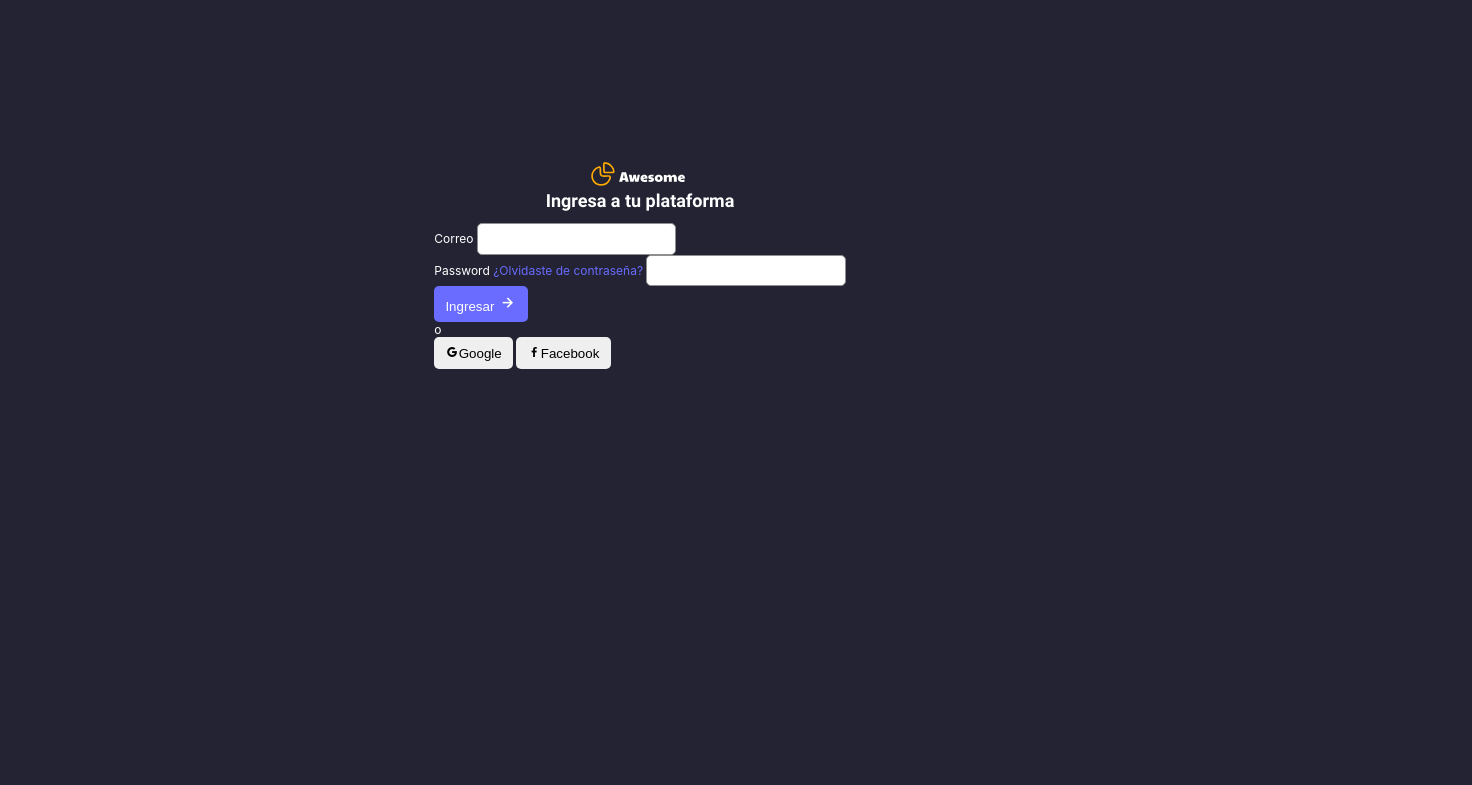
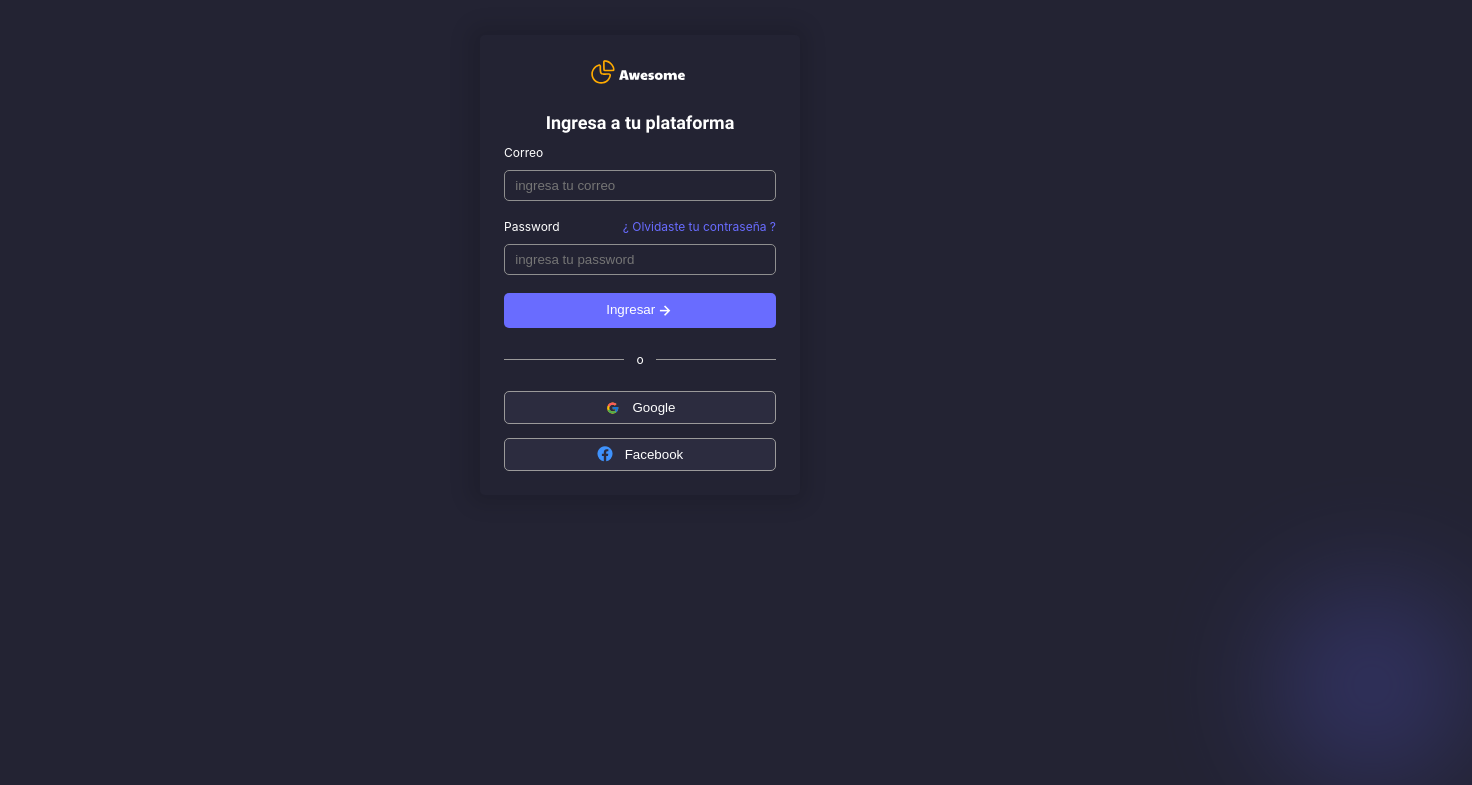
Before and after one commit to Ivanproyectos/desarrollo-web-coder, a plain HTML site: page pages/login.html in a window 1280 px wide. Shown: the part 135-920 px from the top of the page, 1472 px wide, since content can reach past the window. Before the commit the page ends 800 px from the top, so only its background shows below. Drawn offline with Linux system fonts and the light colour scheme; a web font is replaced by a local one.

Commit message:
pagina de login listo

```diff
--- a/pages/login.html
+++ b/pages/login.html
@@ -7,36 +7,68 @@
 <link rel="stylesheet" href="../styles/login.css">
 <title>Awesome: Login</title>
 </head>
+
 <body>
+    <div class="filtro-bottom"></div>
     <main class="wrapper">
         <section class="login">
-       <div class="form-login wrapper">
+            <div class="login__form">
                 <form>
-                <figure class="header__logo text-center">
+                    <figure class="text-center login__logo">
                         <img src="../assets/img/Logo.svg">
                     </figure>
                     <h1 class="text-center">Ingresa a tu plataforma</h1>
                     <div class="form-group">
                         <label for="correo">Correo</label>
-                    <input class="control-input" name="correo" id="correo" type="email">
+                        <input class="control-input" name="correo" id="correo" type="email"
+                            placeholder="ingresa tu correo">
                     </div>
                     <div class="form-group">
-                    <label for="password">Password <a class="text-primary">¿Olvidaste de contraseña?</a></label>
-                    <input class="control-input" name="password" id="password" type="password">
+                        <div class="login__label-password">
+                            <label for="password">Password</label>
+                            <a class="text-primary">¿ Olvidaste tu contraseña ?</a>
                         </div>
-                 <button class="btn btn-primary">Ingresar   <i class='bx bx-right-arrow-alt bx-sm'></i></button>
-                 <!--<p>¿Aun no tienes cuenta ? <a class="text-primary">Registrate, es gratis</a></p>
-                 <p>¿ Olvidaste tu contraseña ?  <a class="text-primary">Recuperar</a></p> -->
-                 <div class="dividir">
+                        <input class="control-input" name="password" id="password" type="password"
+                            placeholder="ingresa tu password">
+                    </div>
+                    <button class="btn btn-primary login__btn-ingresar" type="button">
+                        <span>Ingresar</span>
+                        <i class='bx bx-right-arrow-alt bx-sm'></i>
+                    </button>
+                    <div class="login__dividir">
                         <span>o</span>
                     </div>
                     <div class="login__externo">
-                    <button class="btn btn-outline-light"><i class='bx bxl-google'></i>Google</button>
-                    <button class="btn btn-outline-light"><i class="bx bxl-facebook"></i>Facebook</button>
+                        <button class="btn  login__btn-externo" type="button">
+                            <svg width="1.2em" height="1.2em" fill="none" viewBox="0 0 18 19"
+                                xmlns="http://www.w3.org/2000/svg">
+                                <path fill="#FFC107"
+                                    d="M15.204 8.206h-.537v-.028h-6v2.667h3.767A3.998 3.998 0 0 1 4.667 9.51a4 4 0 0 1 4-4c1.02 0 1.947.385 2.653 1.013l1.886-1.885a6.64 6.64 0 0 0-4.54-1.794 6.667 6.667 0 1 0 6.538 5.36">
+                                </path>
+                                <path fill="#FB5B5B"
+                                    d="m2.769 6.408 2.19 1.607A4 4 0 0 1 8.667 5.51c1.02 0 1.947.385 2.653 1.013l1.886-1.885a6.64 6.64 0 0 0-4.54-1.794A6.66 6.66 0 0 0 2.77 6.408">
+                                </path>
+                                <path fill="#4CAF50"
+                                    d="M8.667 16.178a6.64 6.64 0 0 0 4.47-1.73l-2.064-1.746a3.97 3.97 0 0 1-2.406.81 4 4 0 0 1-3.761-2.65l-2.174 1.676a6.66 6.66 0 0 0 5.935 3.64">
+                                </path>
+                                <path fill="#1976D2"
+                                    d="M15.204 8.206h-.537v-.028h-6v2.667h3.767a4 4 0 0 1-1.362 1.857h.001l2.063 1.745c-.146.133 2.197-1.602 2.197-4.936a6.7 6.7 0 0 0-.13-1.305">
+                                </path>
+                            </svg>
+                            <span>Google</span></button>
+                        <button class="btn  login__btn-externo" type="button">
+                            <svg width="1.2em" height="1.2em" fill="none" viewBox="0 0 18 19"
+                                xmlns="http://www.w3.org/2000/svg">
+                                <path fill="#3F92FC"
+                                    d="M18 9.227q-.036-2.519-1.234-4.564a9 9 0 0 0-3.23-3.25Q11.504.21 9 .174 6.496.21 4.464 1.414a9 9 0 0 0-3.23 3.25Q.036 6.708 0 9.227q.072 3.469 2.177 5.915 2.105 2.445 5.408 3.03v-6.316H5.298V9.227h2.287V7.22q.036-1.68.943-2.592.908-.913 2.468-.913.762 0 1.379.073.58.073.617.11v2.227h-1.125q-.836 0-1.161.438a1.3 1.3 0 0 0-.29.95v1.715h2.503l-.399 2.629h-2.105v6.316q3.302-.585 5.408-3.03Q17.928 12.697 18 9.227">
+                                </path>
+                            </svg>
+                            <span>Facebook</span></button>
                     </div>
                 </form>
             </div>
         </section>
     </main>
 </body>
+
 </html>
--- a/styles/login.css
+++ b/styles/login.css
@@ -1,3 +1,6 @@
+body{
+  overflow: hidden;
+}
 main{
     display: flex;
     align-items: center;
@@ -6,5 +9,88 @@ main{
     width: 100vh;
 }
 .login{
-  margin: auto
+  border-radius: 5px;
+  box-shadow: -2px 0px 20px 10px rgba(0, 0, 0, .12);
+  width: 320px;
 }
+.login__logo{
+  margin-bottom: 2rem;
+}
+.login__form h1{
+  margin-bottom: 1rem;
+}
+.login__form form{
+  display: flex;
+  flex-direction: column;
+  padding: 2rem;
+}
+.form-group{
+  display: block;
+  width: 100%;
+  position: relative;
+  margin-bottom: 1.5rem;
+}
+.form-group input{
+  width: 100%;
+  background-color: transparent;
+  color: #fff;
+}
+.form-group > label{
+  display: block;
+  margin-bottom: 0.8rem;
+}
+.login__label-password{
+  display: flex;
+  justify-content: space-between;
+  margin-bottom: 0.8rem;
+}
+.login__dividir{
+  position: relative;
+  margin: 2rem 0px;
+  text-align: center;
+  display: flex;
+  align-items: center;
+}
+.login__dividir span{
+  margin: 0px 1rem;
+}
+.login__dividir::after {
+ content: "";
+ width: 100%;
+ height: 1px;
+ background-color:  #9b9a9a;
+}
+.login__dividir::before{
+  content: "";
+  display: inline-block;
+  width: 100%;
+  height: 1px;
+  background-color:  #9b9a9a;
+
+}
+.login__externo{
+  display: flex;
+  flex-direction: column;
+  gap: 1.2rem;
+}
+.login__btn-ingresar{
+  display: flex;
+  justify-content: center;
+}
+.login__btn-ingresar i{
+  display: inline-block;
+  transition: all 0.5s ease;
+}
+.login__btn-ingresar:hover i{
+  transform: translateX(5px);
+}
+.login__btn-externo {
+  background-color: #2C2C3F;
+  color: #fff;
+  border-color: #9b9a9a;
+  display: flex;
+  align-items: center;
+  justify-content: center;
+  width: 100%;
+  gap:1rem
+}
--- a/styles/styles.css
+++ b/styles/styles.css
@@ -43,6 +43,10 @@ p{
 a{
     text-decoration: none;
     color: var(--text-color);
+}
+a:hover{
+    text-decoration: underline;
+    cursor: pointer;
 }
 hr{
     border: 1px solid rgb(var(--border-color)/15%)
@@ -154,7 +158,17 @@ hr{
 .bg-secondary{
  background: #2C2C3F;
 }
-
+.filtro-bottom{
+    position: absolute;
+    height: 200px;
+    width: 200px;
+    background-color: var(--secondary-color);
+    bottom: -15%;
+    right: -15%;
+    filter: blur(60px);
+    opacity: 0.4;
+    border-radius: 50%;
+}
 .nav {
     display: none;
 }
```
Lines whose indentation alone changed are shown as unchanged.
